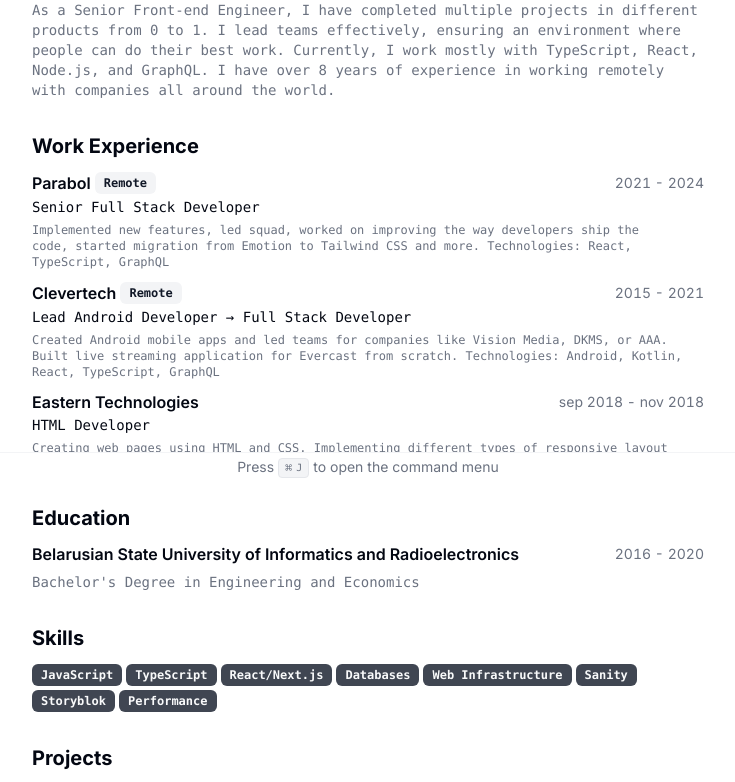
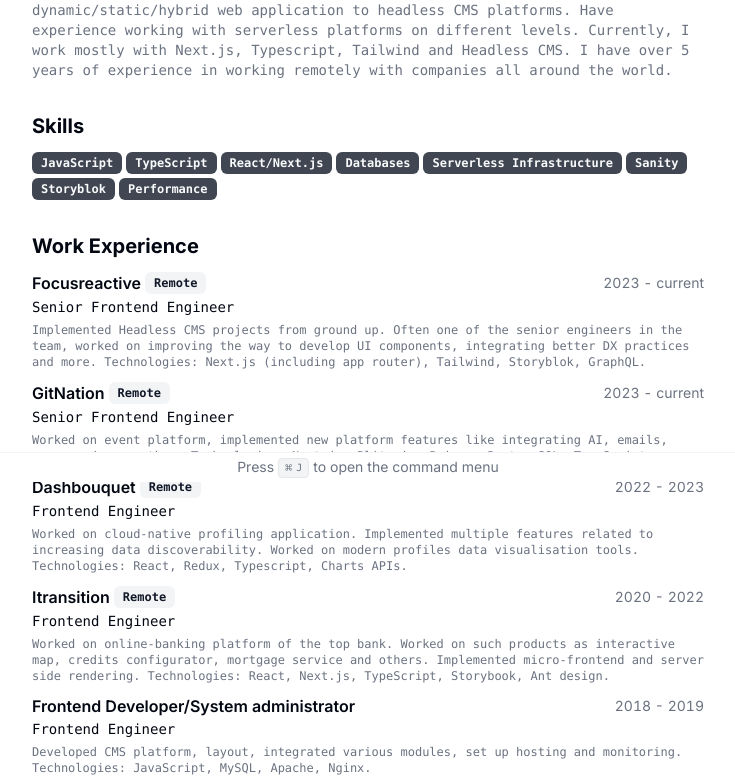
Before and after one commit to dogfrogfog/cv, a Next.js app: page / in a window 1280 px wide. Shown: the part 318-1100 px from the top of the page, without its empty margins (272-1007 px from the left). Built offline with nearby package versions, Linux system fonts and the light colour scheme.

Commit message:
fix desc and sections

```diff
--- a/src/app/page.tsx
+++ b/src/app/page.tsx
@@ -98,6 +98,16 @@
             {RESUME_DATA.summary}
           </p>
         </Section>
+
+        <Section>
+          <h2 className="text-xl font-bold">Skills</h2>
+          <div className="flex flex-wrap gap-1">
+            {RESUME_DATA.skills.map((skill) => {
+              return <Badge key={skill}>{skill}</Badge>;
+            })}
+          </div>
+        </Section>
+
         <Section>
           <h2 className="text-xl font-bold">Work Experience</h2>
           {RESUME_DATA.work.map((work) => {
@@ -138,6 +148,7 @@
             );
           })}
         </Section>
+
         <Section>
           <h2 className="text-xl font-bold">Education</h2>
           {RESUME_DATA.education.map((education) => {
@@ -157,14 +168,6 @@
               </Card>
             );
           })}
-        </Section>
-        <Section>
-          <h2 className="text-xl font-bold">Skills</h2>
-          <div className="flex flex-wrap gap-1">
-            {RESUME_DATA.skills.map((skill) => {
-              return <Badge key={skill}>{skill}</Badge>;
-            })}
-          </div>
         </Section>
 
         <Section className="print-force-new-page scroll-mb-16">
--- a/src/data/resume-data.tsx
+++ b/src/data/resume-data.tsx
@@ -3,16 +3,13 @@
   BarepapersLogo,
   BimLogo,
   CDGOLogo,
-  ClevertechLogo,
   ConsultlyLogo,
   EvercastLogo,
   Howdy,
   JarockiMeLogo,
-  JojoMobileLogo,
   Minimal,
   MobileVikingsLogo,
   MonitoLogo,
-  NSNLogo,
   ParabolLogo,
   TastyCloudLogo,
   YearProgressLogo,
@@ -25,12 +22,12 @@
   location: "Warsaw, Poland, CET",
   locationLink: "https://www.google.com/maps/place/Warsaw/",
   about:
-    "Senior Front-end Engineer focused on building high performance and scalable web applications. I have over 8 years of experience in working remotely with companies all around the world.",
+    "Senior Frontend Engineer focused on building high performance and scalable web applications",
   summary:
-    "As a Senior Front-end Engineer, I have completed multiple projects in different products from 0 to 1. I lead teams effectively, ensuring an environment where people can do their best work. Currently, I work mostly with TypeScript, React, Node.js, and GraphQL. I have over 8 years of experience in working remotely with companies all around the world.",
+    "As a Senior Frontend Engineer, I have completed multiple projects in different domains with all types of business requirements, which are dynamic/static/hybrid web application to headless CMS platforms. Have experience working with serverless platforms on different levels. Currently, I work mostly with Next.js, Typescript, Tailwind and Headless CMS. I have over 5 years of experience in working remotely with companies all around the world.",
   avatarUrl:
     "https://res.cloudinary.com/dntmre4o4/image/upload/v1706639412/photos-platform/wwqnntmc0fm2aiscmcop.png",
-  personalWebsiteUrl: "https://www.linkedin.com/in/dogfrogfog/",
+  personalWebsiteUrl: "https://dogfrogfog.ch",
   contact: {
     email: "maksim.hodasevich@gmail.com",
     tel: "+48570121727",
@@ -62,55 +59,78 @@
   ],
   work: [
     {
-      company: "Parabol",
-      link: "https://parabol.co",
+      company: "Focusreactive",
+      link: "https://focusreactive.com",
       badges: ["Remote"],
-      title: "Senior Full Stack Developer",
-      logo: ParabolLogo,
-      start: "2021",
-      end: "2024",
+      title: "Senior Frontend Engineer",
+      logo: null,
+      start: "2023",
+      end: "current",
       description:
-        "Implemented new features, led squad, worked on improving the way developers ship the code, started migration from Emotion to Tailwind CSS and more. Technologies: React, TypeScript, GraphQL",
+        "Implemented Headless CMS projects from ground up. Often one of the senior engineers in the team, worked on improving the way to develop UI components, integrating better DX practices and more. Technologies: Next.js (including app router), Tailwind, Storyblok, GraphQL.",
     },
     {
-      company: "Clevertech",
-      link: "https://clevertech.biz",
+      company: "GitNation",
+      link: "https://gitnation.org",
       badges: ["Remote"],
-      title: "Lead Android Developer → Full Stack Developer",
-      logo: ClevertechLogo,
-      start: "2015",
-      end: "2021",
+      title: "Senior Frontend Engineer",
+      logo: null,
+      start: "2023",
+      end: "current",
       description:
-        "Created Android mobile apps and led teams for companies like Vision Media, DKMS, or AAA. Built live streaming application for Evercast from scratch. Technologies: Android, Kotlin, React, TypeScript, GraphQL",
+        "Worked on event platform, implemented new platform features like integrating AI, emails, crons and more other. Technologies: Next.js, Blitz.js, Prisma, PostgreSQL, TypeScript.",
+    },
+    {
+      company: "Dashbouquet",
+      link: "https://dashbouquet.com",
+      badges: ["Remote"],
+      title: "Frontend Engineer",
+      logo: null,
+      start: "2022",
+      end: "2023",
+      description:
+        "Worked on cloud-native profiling application. Implemented multiple features related to increasing data discoverability. Worked on modern profiles data visualisation tools. Technologies: React, Redux, Typescript, Charts APIs.",
+    },
+    {
+      company: "Itransition",
+      link: "https://www.itransition.com",
+      badges: ["Remote"],
+      title: "Frontend Engineer",
+      logo: null,
+      start: "2020",
+      end: "2022",
+      description:
+        "Worked on online-banking platform of the top bank. Worked on such products as interactive map, credits configurator, mortgage service and others. Implemented micro-frontend and server side rendering. Technologies: React, Next.js, TypeScript, Storybook, Ant design.",
+    },
+    {
+      company: "Frontend Developer/System administrator",
+      link: "",
+      badges: [],
+      title: "Frontend Engineer",
+      logo: null,
+      start: "2018",
+      end: "2019",
+      description:
+        "Developed CMS platform, layout, integrated various modules, set up hosting and monitoring. Technologies: JavaScript, MySQL, Apache, Nginx.",
     },
     {
       company: "Eastern Technologies",
       link: "https://www.linkedin.com/in/eugene-revin-9664a782",
       badges: [],
       title: "HTML Developer",
-      // logo: JojoMobileLogo,
-      start: "sep 2018",
-      end: "nov 2018",
+      logo: null,
+      start: "2018",
+      end: "2018",
       description:
         "Creating web pages using HTML and CSS. Implementing different types of responsive layout based on design and business requirements. Typical clients was small businesses.",
     },
-    // {
-    //   company: "Nokia Siemens Networks",
-    //   link: "https://www.nokia.com",
-    //   badges: [],
-    //   title: "C/C++ Developer",
-    //   logo: NSNLogo,
-    //   start: "2010",
-    //   end: "2012",
-    //   description: "Creating and testing software for LTE base stations",
-    // },
   ],
   skills: [
     "JavaScript",
     "TypeScript",
     "React/Next.js",
     "Databases",
-    "Web Infrastructure",
+    "Serverless Infrastructure",
     "Sanity",
     "Storyblok",
     "Performance",
```
